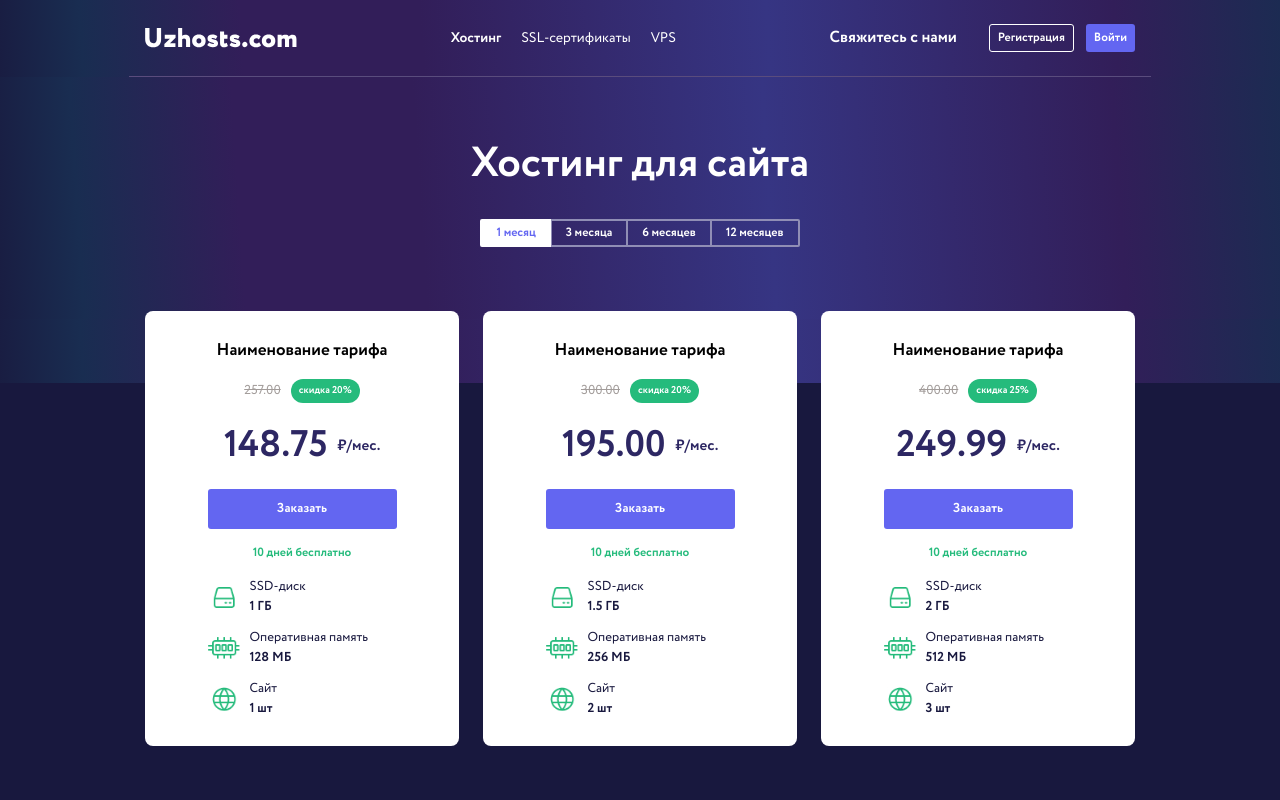
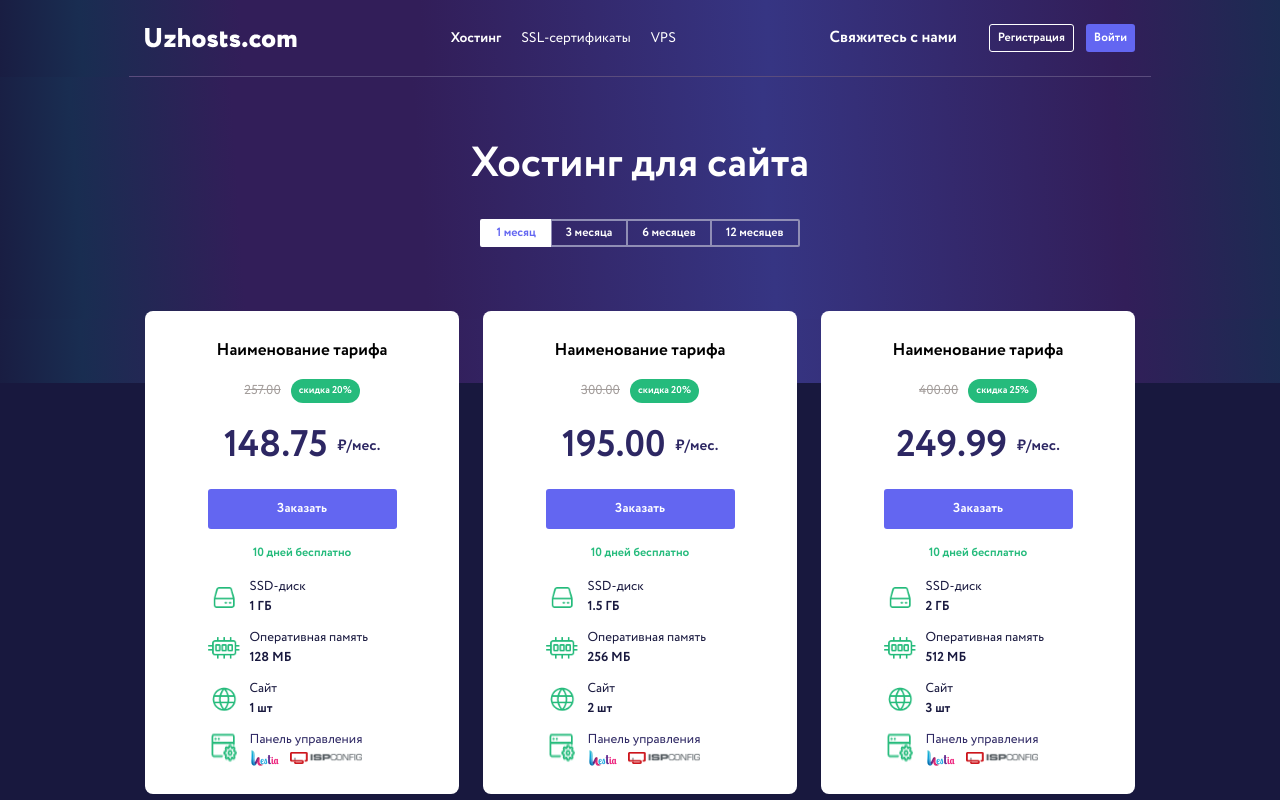
Before and after one commit to AzamjonKobulov/uzhosts, a website: page public/index.html in a window 1280 px wide. Shown: the top 800 px of the page. Drawn offline with nearby package versions, Linux system fonts and the light colour scheme.

Commit message:
fix/issues

```diff
--- a/public/index.html
+++ b/public/index.html
@@ -261,6 +261,30 @@
                       <b>1 шт</b>
                     </div>
                   </li>
+                  <li class="flex items-center gap-2.5">
+                    <img
+                      class="w-8 h-[30px]"
+                      src="./assets/images/panel.png"
+                      alt="Panel"
+                    />
+                    <div
+                      class="text-[13px] leading-5 text-brand-dark-100 text-start"
+                    >
+                      <p>Панель управления</p>
+                      <div class="flex items-center gap-2.5">
+                        <img
+                          src="./assets/images/hestia-logo.png"
+                          alt="Hestia"
+                          class="w-[30px] h-4"
+                        />
+                        <img
+                          src="./assets/images/isp-config-logo.png"
+                          alt="ISP config"
+                          class="w-[72px] h-3"
+                        />
+                      </div>
+                    </div>
+                  </li>
                 </ul>
               </div>
 
@@ -323,6 +347,30 @@
                       <b>2 шт</b>
                     </div>
                   </li>
+                  <li class="flex items-center gap-2.5">
+                    <img
+                      class="w-8 h-[30px]"
+                      src="./assets/images/panel.png"
+                      alt="Panel"
+                    />
+                    <div
+                      class="text-[13px] leading-5 text-brand-dark-100 text-start"
+                    >
+                      <p>Панель управления</p>
+                      <div class="flex items-center gap-2.5">
+                        <img
+                          src="./assets/images/hestia-logo.png"
+                          alt="Hestia"
+                          class="w-[30px] h-4"
+                        />
+                        <img
+                          src="./assets/images/isp-config-logo.png"
+                          alt="ISP config"
+                          class="w-[72px] h-3"
+                        />
+                      </div>
+                    </div>
+                  </li>
                 </ul>
               </div>
 
@@ -383,6 +431,30 @@
                     <div>
                       <p>Сайт</p>
                       <b>3 шт</b>
+                    </div>
+                  </li>
+                  <li class="flex items-center gap-2.5">
+                    <img
+                      class="w-8 h-[30px]"
+                      src="./assets/images/panel.png"
+                      alt="Panel"
+                    />
+                    <div
+                      class="text-[13px] leading-5 text-brand-dark-100 text-start"
+                    >
+                      <p>Панель управления</p>
+                      <div class="flex items-center gap-2.5">
+                        <img
+                          src="./assets/images/hestia-logo.png"
+                          alt="Hestia"
+                          class="w-[30px] h-4"
+                        />
+                        <img
+                          src="./assets/images/isp-config-logo.png"
+                          alt="ISP config"
+                          class="w-[72px] h-3"
+                        />
+                      </div>
                     </div>
                   </li>
                 </ul>
```
Also changed, not shown: public/vps.html (+1 -1 lines).
